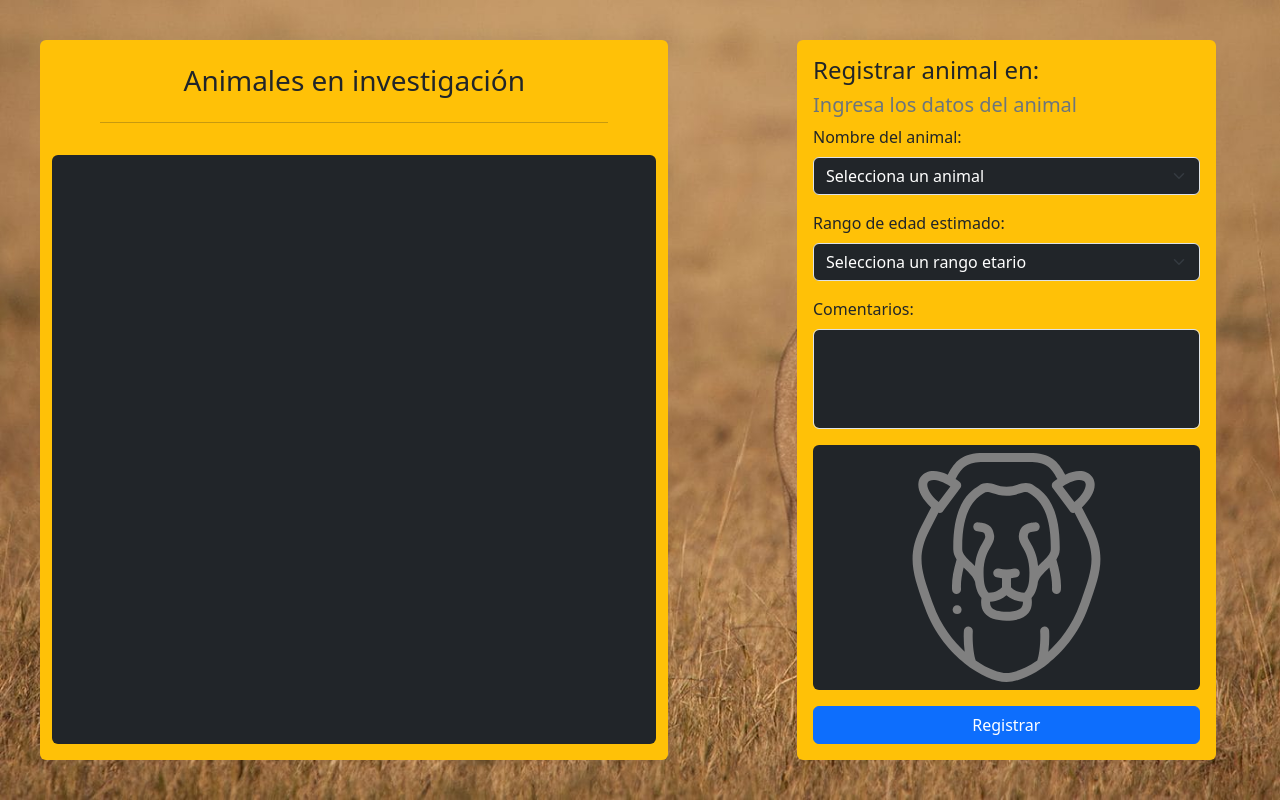
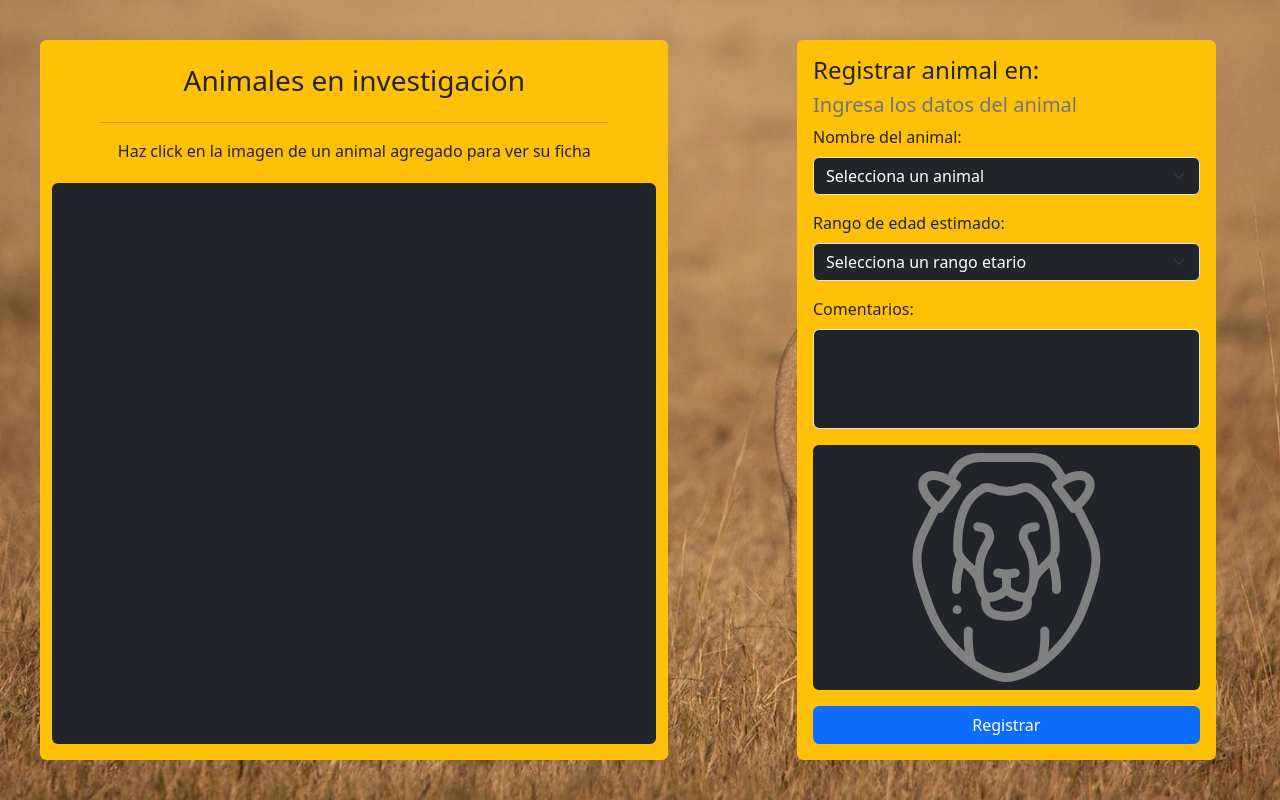
Before and after one commit to Plathinnum/animal-researching, a plain HTML site: page index.html in a window 1280 px wide. Drawn offline with nearby package versions, Linux system fonts and the light colour scheme.

Commit message:
add new p for card awareness

```diff
--- a/index.html
+++ b/index.html
@@ -20,6 +20,7 @@
       <div class="col-12 col-md-6 bg-warning rounded-2 me-md-5 fixed-height d-flex flex-column">
         <h3 class="text-center mt-4">Animales en investigación</h3>
         <hr class="mx-5" />
+        <p class="text-center mb-1">Haz click en la imagen de un animal agregado para ver su ficha</p>
         <div class="flex-grow-1 my-3 p-3 bg-dark rounded-2">
           <div class="row" id="researchedAnimal"></div>
         </div>
```
